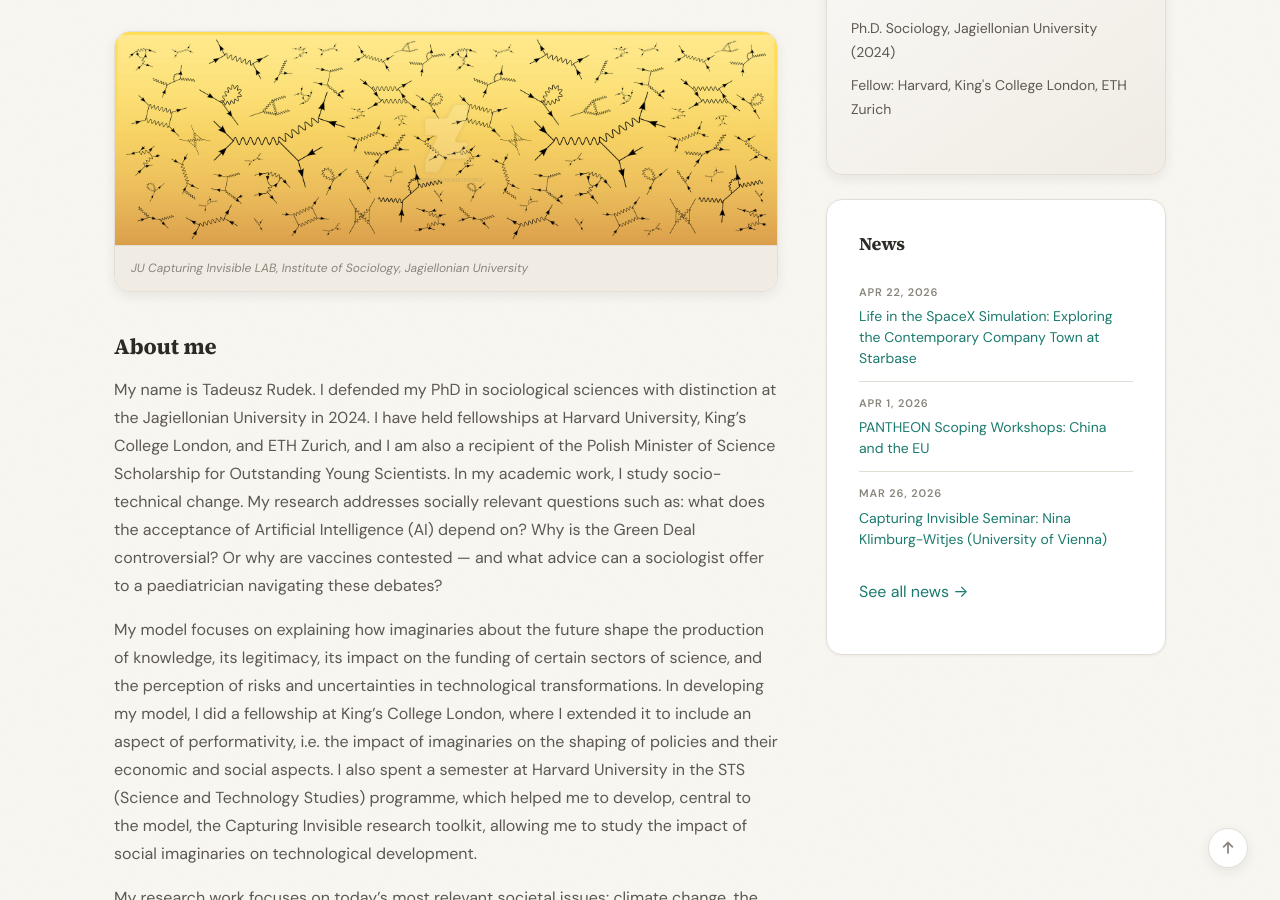
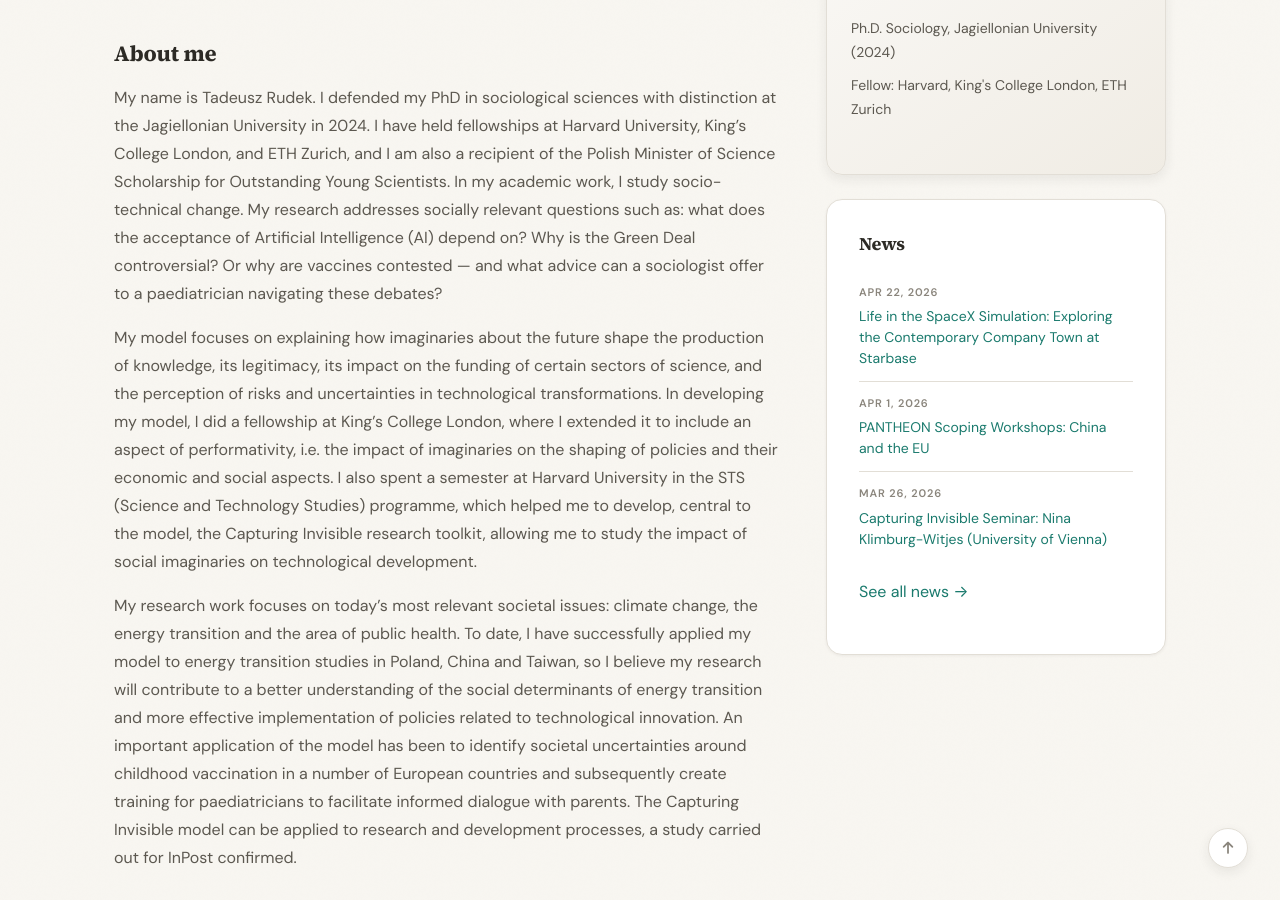
Before and after one commit to tadeuszrudek/tadeuszrudek.github.io, a Jekyll site: the page built from _pages/home.md, in a window 1280 px wide and 900 px high, scrolled down 446 px. Built offline with Jekyll 4.4.1, drawn with Linux system fonts in a browser that asks for light colours; a style sheet for code colours, icons or effects is not loaded.

Commit message:
Remove banner.jpg from home page

```diff
--- a/_pages/home.md
+++ b/_pages/home.md
@@ -20,11 +20,6 @@ permalink: /
 <p>Who decides about trajectoris of the future? Who  is allowed to imagine new pathways? How to make informed decisions about future?</p>
 </div>
 
-<div class="banner-frame" markdown="0">
-<img src="{{ site.url }}{{ site.baseurl }}/images/banner.jpg" alt="Research" loading="lazy">
-<div class="banner-caption">JU Capturing Invisible LAB, Institute of Sociology, Jagiellonian University</div>
-</div>
-
 ### About me
 
 My name is Tadeusz Rudek. I defended my PhD in sociological sciences with distinction at the Jagiellonian University in 2024. I have held fellowships at Harvard University, King's College London, and ETH Zurich, and I am also a recipient of the Polish Minister of Science Scholarship for Outstanding Young Scientists. In my academic work, I study socio-technical change. My research addresses socially relevant questions such as: what does the acceptance of Artificial Intelligence (AI) depend on? Why is the Green Deal controversial? Or why are vaccines contested — and what advice can a sociologist offer to a paediatrician navigating these debates?
```
